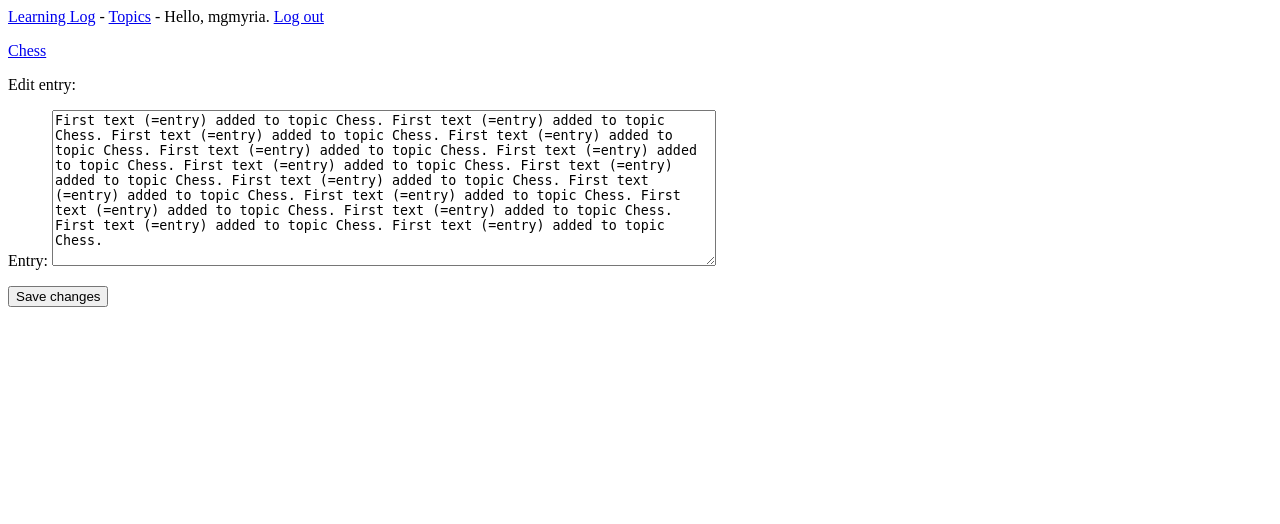
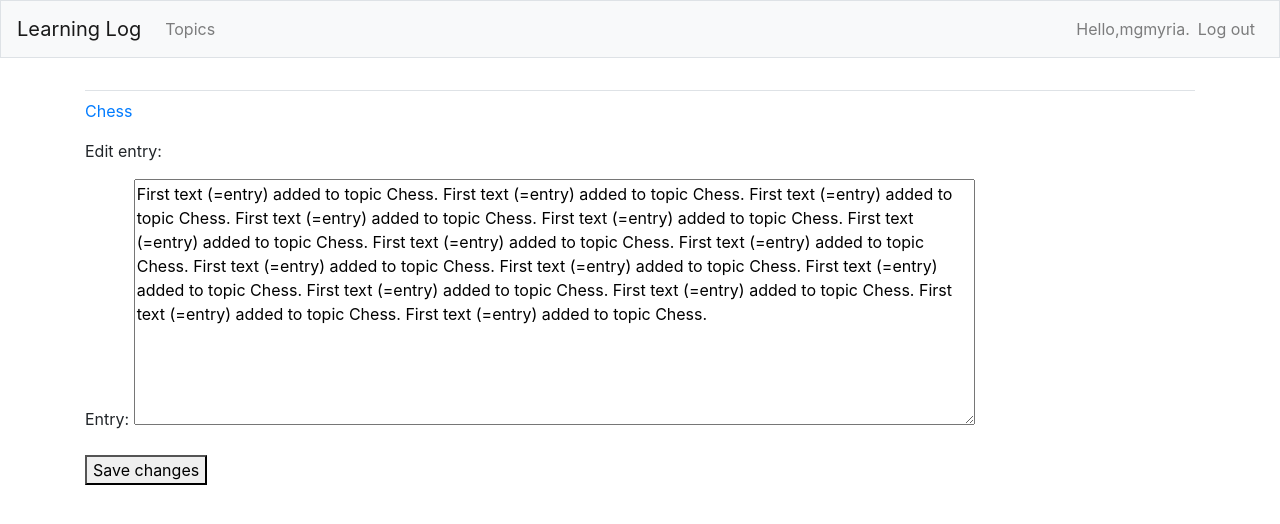
Before and after one commit to maximg92/learning_logs_tutorial, a Django app: page /edit_entry/1/ in a window 1280 px wide. Shown: the top 524 px of the page. Run offline with Django 3.2, Linux system fonts and the light colour scheme; a user stored in the database is signed in; data comes from the database, SQL or seed files in the repository; some libraries are stand-ins or nearby versions.

Commit message:
basic styles for base page

```diff
--- a/learning_log/settings.py
+++ b/learning_log/settings.py
@@ -34,6 +34,9 @@ INSTALLED_APPS = [
     # My apps.
     'learning_logs',
     'users',
+
+    # Third party apps.
+    'bootstrap4',
 
     # Default django apps
     'django.contrib.admin',
@@ -110,7 +113,7 @@ AUTH_PASSWORD_VALIDATORS = [
 
 LANGUAGE_CODE = 'en-us'
 
-TIME_ZONE = 'UTC'
+TIME_ZONE = 'Europe/Kiev'
 
 USE_I18N = True
 
--- a/learning_logs/templates/learning_logs/base.html
+++ b/learning_logs/templates/learning_logs/base.html
@@ -1,14 +1,58 @@
-<p>
-    <a href="{% url 'learning_logs:index' %}">Learning Log</a> -
-    <a href="{% url 'learning_logs:topics' %}">Topics</a> -
-    {% if user.is_authenticated %}
-      Hello, {{ user.username }}.
-      <a href="{% url 'users:logout' %}">Log out</a>
-    {% else %}
-      <a href="{% url 'users:register' %}">Register</a> -
-      <a href="{% url 'users:login' %}">Log in</a>
+{% load bootstrap4 %}
 
-    {% endif %}
-</p>
+<!doctype html>
+<html lang="en">
+<head>
+  <meta charset="utf-8">
+  <meta name="viewport" content="width=device-width, initial-scale=1, shrink-to-fit=no">
+  <title>Learning Log</title>
 
-{% block content %}{% endblock content %}
+  {% bootstrap_css %}
+  {% bootstrap_javascript jquery='full' %}
+
+</head>
+<body>
+
+  <nav class="navbar navbar-expand-md navbar-light bg-light mb-4 border">
+
+      <a class="navbar-brand" href="{% url 'learning_logs:index'%}">Learning Log</a>
+
+      <button class="navbar-toggler" type="button" data-toggle="collapse" data-target="#navbarCollapse"
+              aria-controls="navbarCollapse" aria-expanded="false" aria-label="Toggle navigation">
+          <span class="navbar-toggler-icon"></span></button>
+      <div class="collapse navbar-collapse" id="navbarCollapse">
+          <ul class="navbar-nav mr-auto">
+              <li class="nav-item">
+                  <a class="nav-link" href="{% url 'learning_logs:topics' %}">Topics</a></li>
+          </ul>
+          <ul class="navbar-nav ml-auto">
+              {% if user.is_authenticated %}
+                <li class="nav-item">
+                    <span class="navbar-text">Hello,{{ user.username }}.</span>
+                </li>
+                <li class="nav-item">
+                    <a class="nav-link" href="{% url 'users:logout' %}">Log out</a>
+                </li>
+              {% else %}
+                <li class="nav-item">
+                    <a class="nav-link" href="{% url 'users:register' %}">Register</a>
+                </li>
+                <li class="nav-item">
+                    <a class="nav-link" href="{% url 'users:login' %}">Log in</a></li>
+              {% endif %}
+          </ul>
+      </div>
+  </nav>
+
+  <main role="main" class="container">
+      <div class="pb-2 mb-2 border-bottom">
+          {% block page_header %}{% endblock page_header %}
+      </div>
+      <div>
+          {% block content %}{% endblock content %}
+      </div>
+  </main>
+
+</body>
+
+</html>
```
Also changed, not shown: 3 other files.
